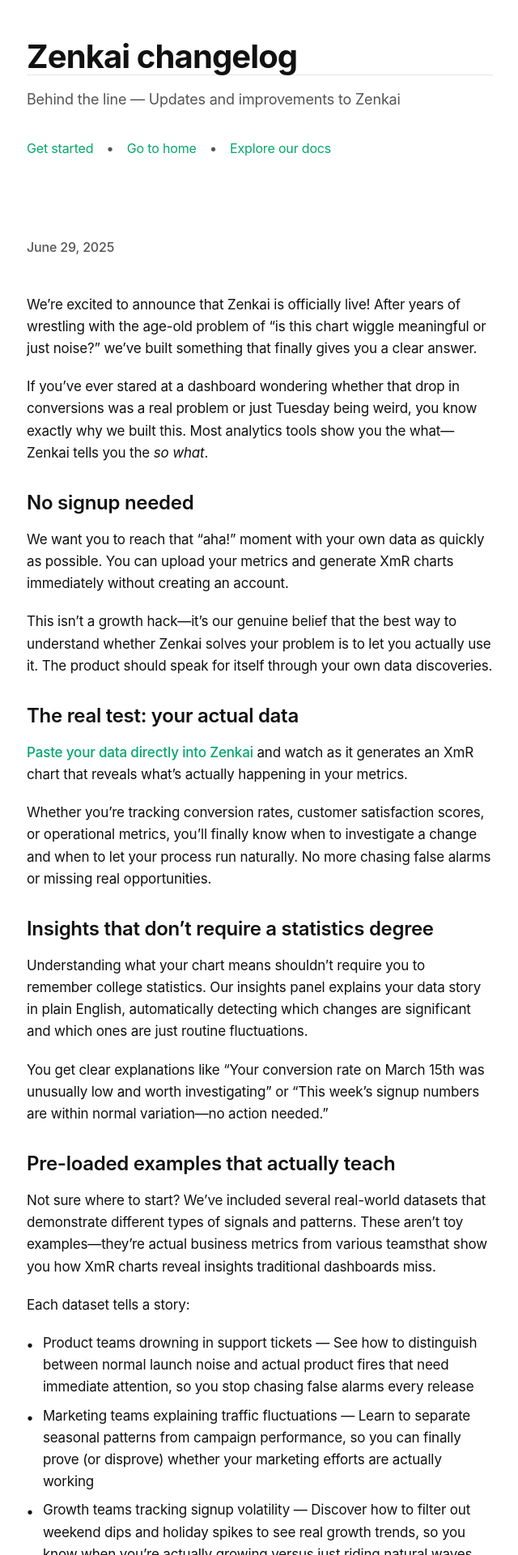
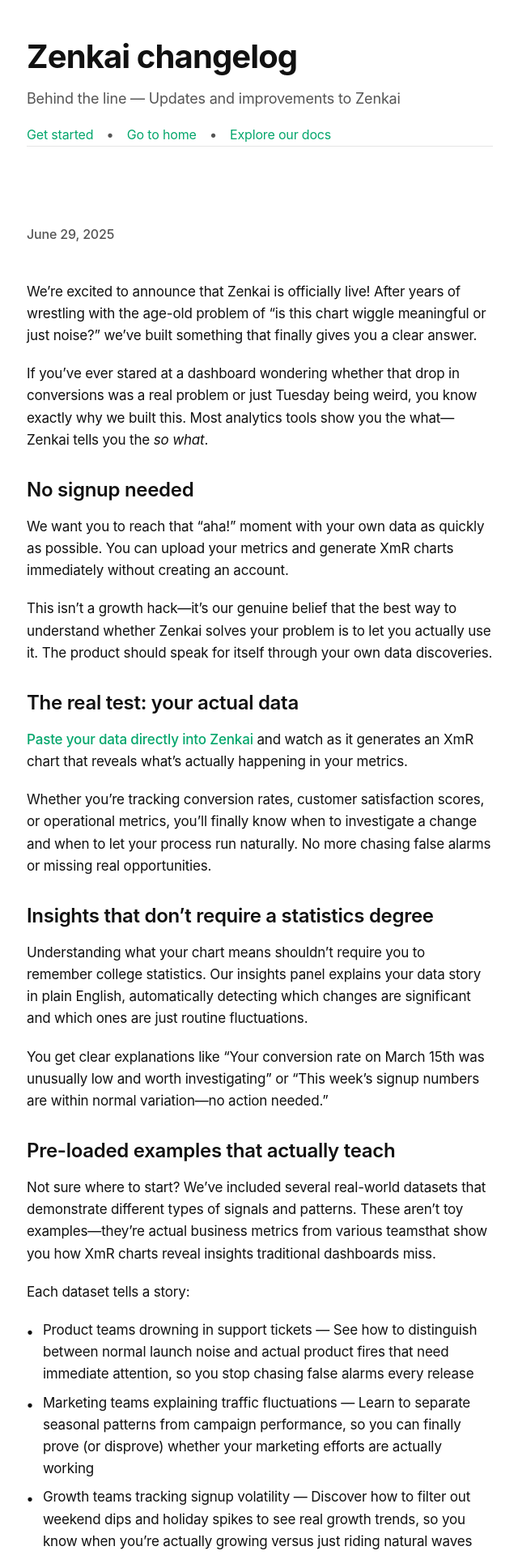
Before and after one commit to mikklemberg/zenkai-changelog, a Jekyll site: the page built from index.html, in a window 1280 px wide. Shown: the top 1920 px of the page at 81% size, without its empty margins (319-959 px from the left). Built offline with Jekyll 4.4.1, drawn with Linux system fonts in a browser that asks for light colours; the list of posts is cut into pages by our own code.

Commit message:
Update main.css

```diff
--- a/assets/css/main.css
+++ b/assets/css/main.css
@@ -65,6 +65,10 @@
     padding: 3rem 0;
 }
 
+.header-content {
+    border-bottom: 1px solid var(--color-border);
+}
+
 .header-content h1 {
     font-size: var(--text-h1);
     font-weight: 700;
@@ -72,8 +76,6 @@
     line-height: var(--leading-h1);
     letter-spacing: var(--tracking-h1);
     margin-bottom: 1rem;
-    border-bottom: 1px solid var(--color-border);
-
 }
 
 .header-content p {
@@ -81,7 +83,7 @@
     color: var(--color-text-secondary);
     line-height: var(--leading-prose);
     letter-spacing: var(--tracking-prose);
-    margin-bottom: 2rem;
+    margin-bottom: 1rem;
 }
 
 .header-links {
```
